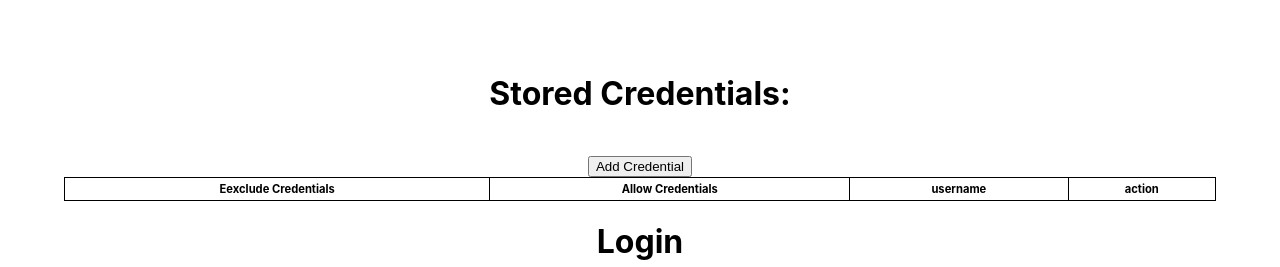
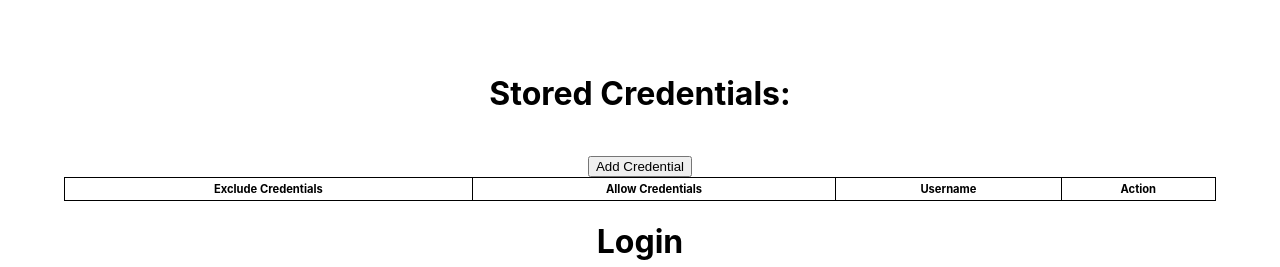
Before and after one commit to jianshaow/webauthn-demo, a React (Create React App) app: page / in a window 1280 px wide. Shown: the top 267 px of the page. Built offline with nearby package versions, Linux system fonts and the light colour scheme; the HTML template or start-up script is replaced by a standard one; what cbor-x would draw is missing.

Commit message:
fix typo

```diff
--- a/src/components/Home.tsx
+++ b/src/components/Home.tsx
@@ -241,10 +241,10 @@ class Home extends Component<{}, HomeState> {
                 <table>
                   <thead>
                     <tr>
-                      <th>Eexclude Credentials </th>
+                      <th>Exclude Credentials </th>
                       <th>Allow Credentials</th>
-                      <th>username</th>
-                      <th>action</th>
+                      <th>Username</th>
+                      <th>Action</th>
                     </tr>
                   </thead>
                   <tbody>
```
